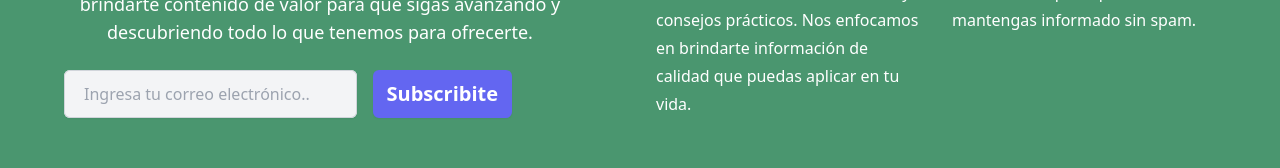
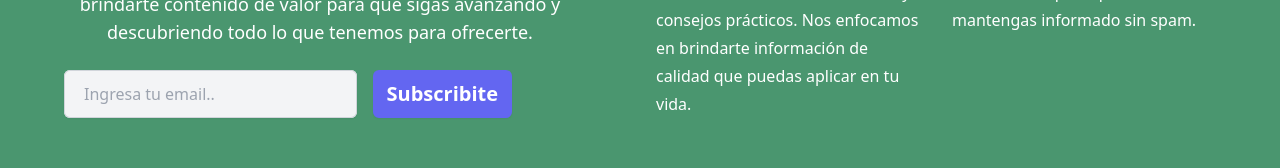
Before and after one commit to tedelcopp/Rugel-Fitness-, a Next.js app: page / in a window 1280 px wide. Shown: the part 4586-4754 px from the top of the page. Built offline with nearby package versions, Linux system fonts and the light colour scheme.

Commit message:
Newsletter

```diff
--- a/src/app/components/Newsletter.tsx
+++ b/src/app/components/Newsletter.tsx
@@ -55,7 +55,7 @@ export default function Newsletter() {
                 required
                 value={email}
                 onChange={(e) => setEmail(e.target.value)}
-                placeholder="Ingresa tu correo electrónico.."
+                placeholder="Ingresa tu email.."
                 autoComplete="email"
                 className="min-w-0 flex-auto rounded-md border-0 bg-gray-100 dark:bg-gray-700 px-5 py-3 text-white shadow-sm ring-1 ring-inset ring-gray-300 dark:ring-gray-500 focus:ring-2 focus:ring-inset focus:ring-indigo-500 sm:text-base sm:leading-6"
               />
```
